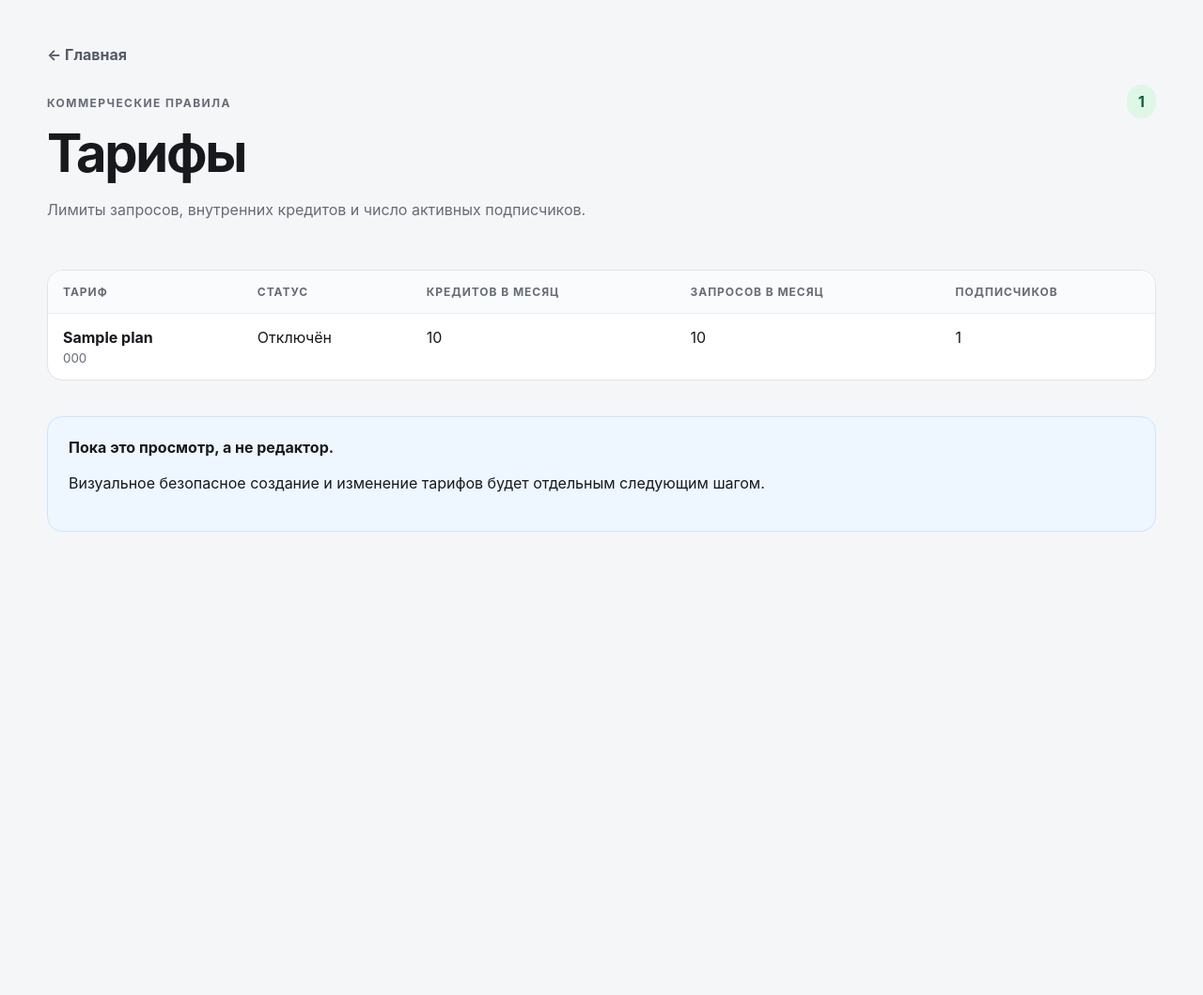
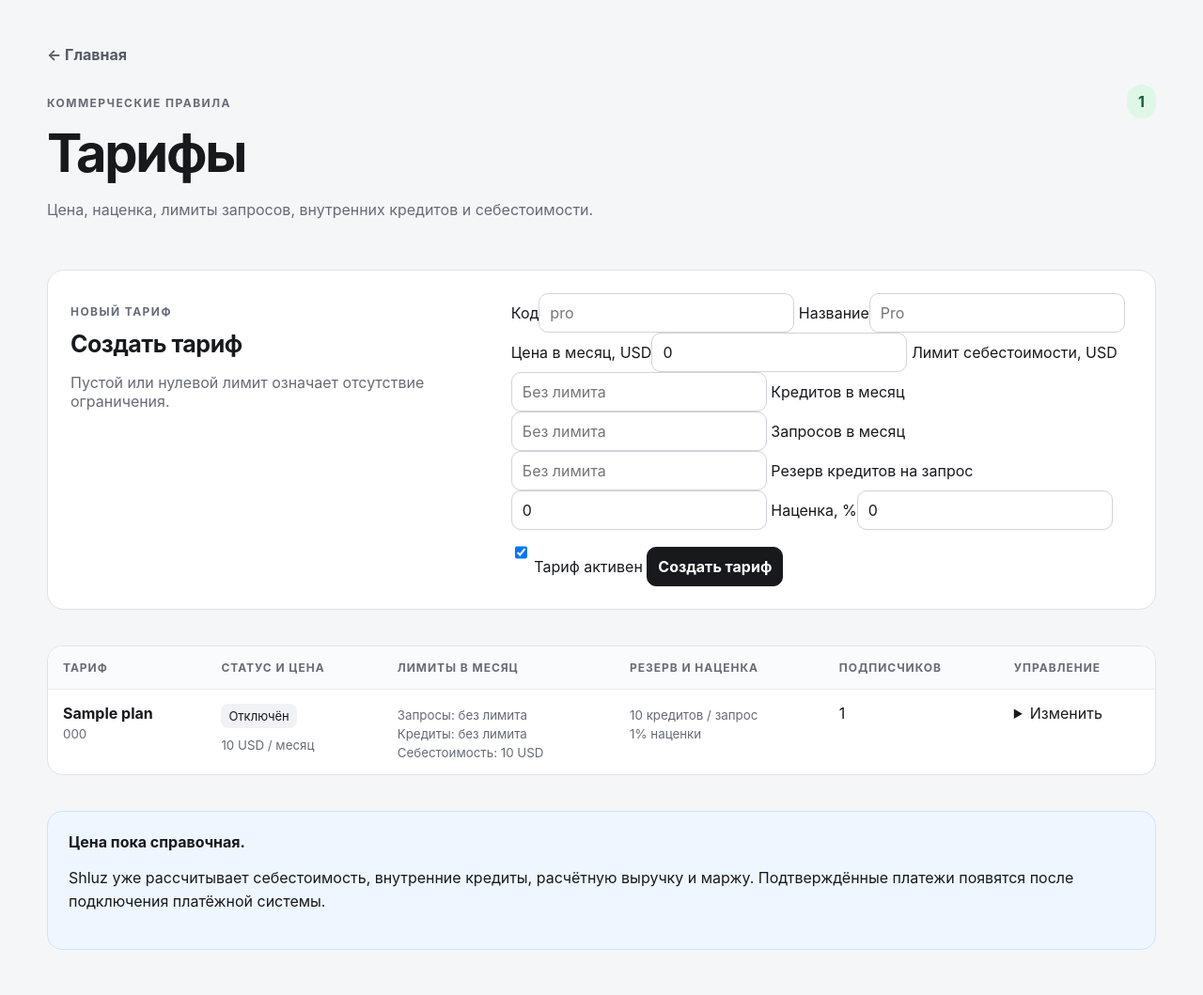
Before and after one commit to DeepDlueIV/shluz, a FastAPI app: template app/templates/admin/plans.html in a window 1280 px wide. Shown: the whole page at 94% size. Before the commit the page ends 566 px from the top, so only its background shows below. Run offline with FastAPI, Linux system fonts and the light colour scheme; the template is opened without the code that fills it: most values are stand-ins (such as "Sample title", 1, 10 or a date in 2020).

Commit message:
feat: add visual tariff editor

```diff
--- a/app/templates/admin/plans.html
+++ b/app/templates/admin/plans.html
@@ -13,10 +13,31 @@
             <div>
                 <p class="eyebrow">Коммерческие правила</p>
                 <h1>Тарифы</h1>
-                <p class="muted">Лимиты запросов, внутренних кредитов и число активных подписчиков.</p>
+                <p class="muted">Цена, наценка, лимиты запросов, внутренних кредитов и себестоимости.</p>
             </div>
             <span class="status">{{ plans | length }}</span>
         </header>
+
+        <section class="form-card section-block">
+            <div>
+                <p class="eyebrow">Новый тариф</p>
+                <h2>Создать тариф</h2>
+                <p class="muted">Пустой или нулевой лимит означает отсутствие ограничения.</p>
+            </div>
+            <form method="post" action="/admin/plans" class="plan-form">
+                <input type="hidden" name="csrf_token" value="{{ csrf_token }}">
+                <label>Код<input name="code" maxlength="64" required placeholder="pro"></label>
+                <label>Название<input name="name" maxlength="200" required placeholder="Pro"></label>
+                <label>Цена в месяц, USD<input name="monthly_price_usd" type="number" min="0" step="0.01" value="0"></label>
+                <label>Лимит себестоимости, USD<input name="monthly_cost_limit_usd" type="number" min="0" step="0.00000001" placeholder="Без лимита"></label>
+                <label>Кредитов в месяц<input name="monthly_credit_limit" type="number" min="0" step="1" placeholder="Без лимита"></label>
+                <label>Запросов в месяц<input name="monthly_request_limit" type="number" min="0" step="1" placeholder="Без лимита"></label>
+                <label>Резерв кредитов на запрос<input name="request_credit_reserve" type="number" min="0" step="1" value="0"></label>
+                <label>Наценка, %<input name="markup_percent" type="number" min="0" step="0.01" value="0"></label>
+                <label class="checkbox-label"><input name="active" type="checkbox" checked> Тариф активен</label>
+                <button type="submit">Создать тариф</button>
+            </form>
+        </section>
 
         {% if plans %}
             <div class="table-wrap section-block">
@@ -24,10 +45,11 @@
                     <thead>
                         <tr>
                             <th>Тариф</th>
-                            <th>Статус</th>
-                            <th>Кредитов в месяц</th>
-                            <th>Запросов в месяц</th>
+                            <th>Статус и цена</th>
+                            <th>Лимиты в месяц</th>
+                            <th>Резерв и наценка</th>
                             <th>Подписчиков</th>
+                            <th>Управление</th>
                         </tr>
                     </thead>
                     <tbody>
@@ -37,18 +59,53 @@
                                 <strong>{{ plan.name }}</strong>
                                 <small>{{ plan.code }}</small>
                             </td>
-                            <td>{{ "Активен" if plan.active else "Отключён" }}</td>
                             <td>
-                                {% if plan.monthly_credit_limit is not none %}
-                                    {{ "{:,}".format(plan.monthly_credit_limit) }}
-                                {% else %}Без лимита{% endif %}
+                                <span class="metric">{{ "Активен" if plan.active else "Отключён" }}</span>
+                                <small>{{ plan.monthly_price_usd }} USD / месяц</small>
                             </td>
                             <td>
-                                {% if plan.monthly_request_limit is not none %}
-                                    {{ "{:,}".format(plan.monthly_request_limit) }}
-                                {% else %}Без лимита{% endif %}
+                                <small>
+                                    Запросы:
+                                    {% if plan.monthly_request_limit is not none and plan.monthly_request_limit > 0 %}
+                                        {{ "{:,}".format(plan.monthly_request_limit) }}
+                                    {% else %}без лимита{% endif %}
+                                </small>
+                                <small>
+                                    Кредиты:
+                                    {% if plan.monthly_credit_limit is not none and plan.monthly_credit_limit > 0 %}
+                                        {{ "{:,}".format(plan.monthly_credit_limit) }}
+                                    {% else %}без лимита{% endif %}
+                                </small>
+                                <small>
+                                    Себестоимость:
+                                    {% if plan.monthly_cost_limit_usd is not none and plan.monthly_cost_limit_usd > 0 %}
+                                        {{ plan.monthly_cost_limit_usd }} USD
+                                    {% else %}без лимита{% endif %}
+                                </small>
+                            </td>
+                            <td>
+                                <small>{{ "{:,}".format(plan.request_credit_reserve) }} кредитов / запрос</small>
+                                <small>{{ plan.markup_percent }}% наценки</small>
                             </td>
                             <td>{{ "{:,}".format(plan.subscriber_count) }}</td>
+                            <td class="management-cell">
+                                <details>
+                                    <summary>Изменить</summary>
+                                    <form method="post" action="/admin/plans/{{ plan.id }}" class="compact-form plan-edit-form">
+                                        <input type="hidden" name="csrf_token" value="{{ csrf_token }}">
+                                        <label>Код<input name="code" maxlength="64" required value="{{ plan.code }}"></label>
+                                        <label>Название<input name="name" maxlength="200" required value="{{ plan.name }}"></label>
+                                        <label>Цена, USD<input name="monthly_price_usd" type="number" min="0" step="0.01" value="{{ plan.monthly_price_usd }}"></label>
+                                        <label>Лимит себестоимости<input name="monthly_cost_limit_usd" type="number" min="0" step="0.00000001" value="{{ plan.monthly_cost_limit_usd if plan.monthly_cost_limit_usd is not none else '' }}"></label>
+                                        <label>Кредиты<input name="monthly_credit_limit" type="number" min="0" step="1" value="{{ plan.monthly_credit_limit if plan.monthly_credit_limit is not none else '' }}"></label>
+                                        <label>Запросы<input name="monthly_request_limit" type="number" min="0" step="1" value="{{ plan.monthly_request_limit if plan.monthly_request_limit is not none else '' }}"></label>
+                                        <label>Резерв<input name="request_credit_reserve" type="number" min="0" step="1" value="{{ plan.request_credit_reserve }}"></label>
+                                        <label>Наценка, %<input name="markup_percent" type="number" min="0" step="0.01" value="{{ plan.markup_percent }}"></label>
+                                        <label class="checkbox-label"><input name="active" type="checkbox" {% if plan.active %}checked{% endif %}> Тариф активен</label>
+                                        <button type="submit">Сохранить</button>
+                                    </form>
+                                </details>
+                            </td>
                         </tr>
                     {% endfor %}
                     </tbody>
@@ -57,13 +114,13 @@
         {% else %}
             <section class="empty-state">
                 <h2>Тарифов пока нет</h2>
-                <p>Схема уже готова. Конкретные тарифы добавим после определения цен и лимитов.</p>
+                <p>Создайте первый тариф формой выше. До назначения тарифа личные запросы пользователя будут заблокированы.</p>
             </section>
         {% endif %}
 
         <section class="notice">
-            <strong>Пока это просмотр, а не редактор.</strong>
-            <p>Визуальное безопасное создание и изменение тарифов будет отдельным следующим шагом.</p>
+            <strong>Цена пока справочная.</strong>
+            <p>Shluz уже рассчитывает себестоимость, внутренние кредиты, расчётную выручку и маржу. Подтверждённые платежи появятся после подключения платёжной системы.</p>
         </section>
     </main>
 </body>
```
